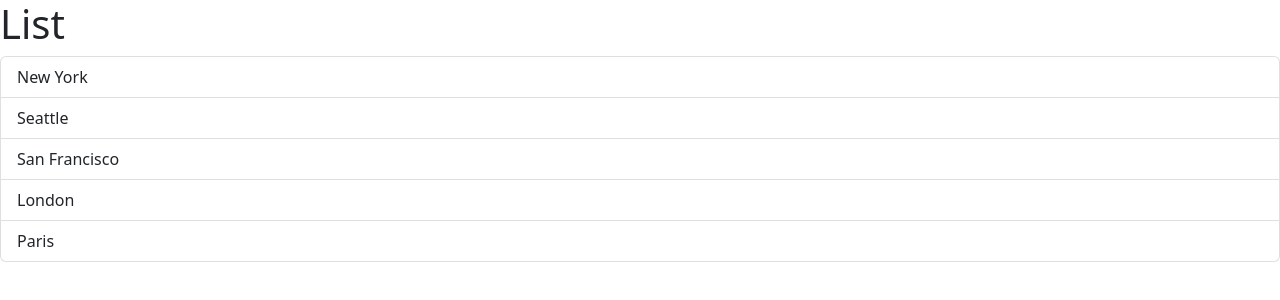
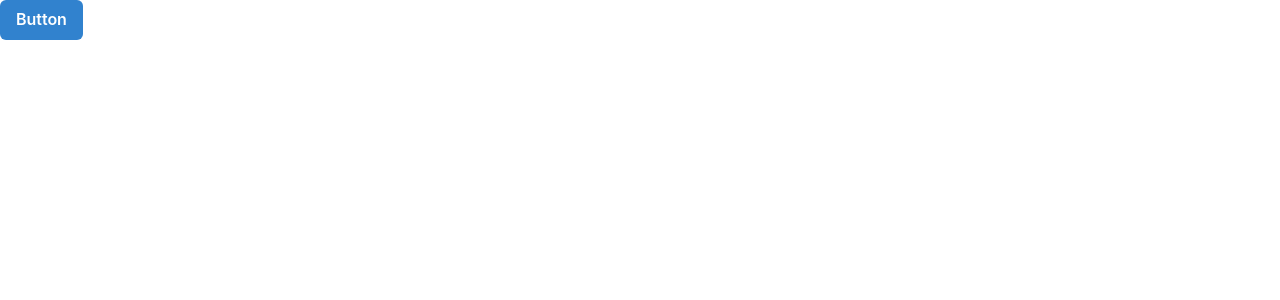
Before and after one commit to MaxHanson07/game-app, a React (Vite) app: page / in a window 1280 px wide. Shown: the top 300 px of the page. Built offline with nearby package versions, Linux system fonts and the light colour scheme.

Commit message:
install ChakraUi

```diff
--- a/package.json
+++ b/package.json
@@ -9,7 +9,11 @@
     "preview": "vite preview"
   },
   "dependencies": {
+    "@chakra-ui/react": "^2.7.0",
+    "@emotion/react": "^11.11.0",
+    "@emotion/styled": "^11.11.0",
     "bootstrap": "^5.2.3",
+    "framer-motion": "^10.12.16",
     "react": "^18.2.0",
     "react-dom": "^18.2.0"
   },
--- a/src/App.tsx
+++ b/src/App.tsx
@@ -1,7 +1,7 @@
-import ListGroup from "./components/ListGroup";
+import { Button, ButtonGroup } from '@chakra-ui/react'
 
 function App() {
-  return <div><ListGroup /></div>
+  return <Button colorScheme='blue'>Button</Button>
 }
 
 export default App;
--- a/src/main.tsx
+++ b/src/main.tsx
@@ -1,10 +1,13 @@
 import React from 'react'
 import ReactDOM from 'react-dom/client'
+import { ChakraProvider } from '@chakra-ui/react'
 import App from './App'
 import 'bootstrap/dist/css/bootstrap.css'
 
 ReactDOM.createRoot(document.getElementById('root') as HTMLElement).render(
   <React.StrictMode>
-    <App />
+    <ChakraProvider>
+      <App />
+    </ChakraProvider>
   </React.StrictMode>,
 )
```
Also changed, not shown: 1 other file (tests, documents, lock files or other folders).
